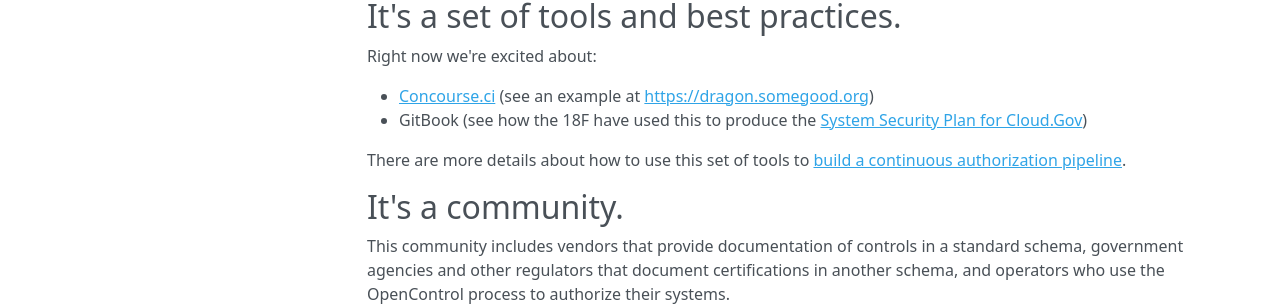
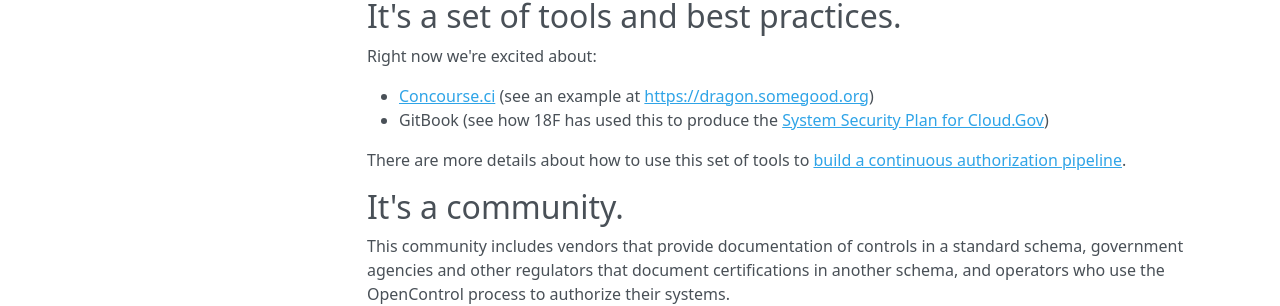
Before and after one commit to opencontrol/website, an MkDocs documentation site: the page built from docs/index.md, in a window 1280 px wide and 1273 px high. Shown: the part 824-1130 px from the top of the window. Built offline with MkDocs 1.6.1, drawn with Linux system fonts in a browser that asks for light colours; nearby versions of some CDN libraries; old or Windows-style settings are respelled for this version of MkDocs.

Commit message:
Quick typos and updated Cloud.gov lin

```diff
--- a/docs/index.md
+++ b/docs/index.md
@@ -32,7 +32,7 @@
 Right now we're excited about:
 
  * [Concourse.ci](http://concourse.ci) (see an example at [https://dragon.somegood.org](https://dragon.somegood.org))
- * GitBook (see how the 18F have used this to produce the [System Security Plan for Cloud.Gov](https://masonry-gitbook.cloud.gov/index.html))
+ * GitBook (see how 18F has used this to produce the [System Security Plan for Cloud.Gov](https://compliance.cloud.gov))
 
 There are more details about how to use this set of tools to [build a continuous authorization pipeline](pipelines.md).
 
```
